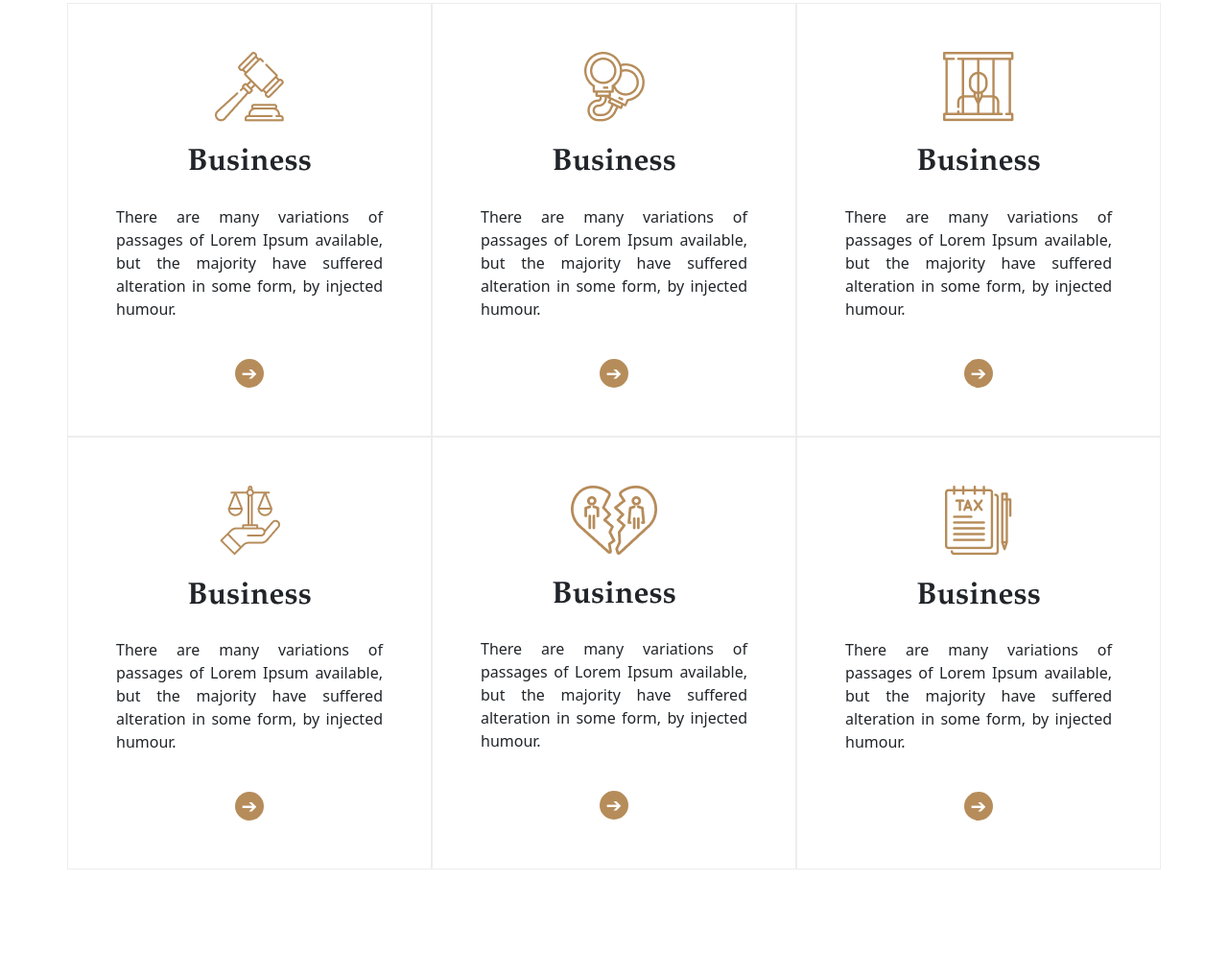
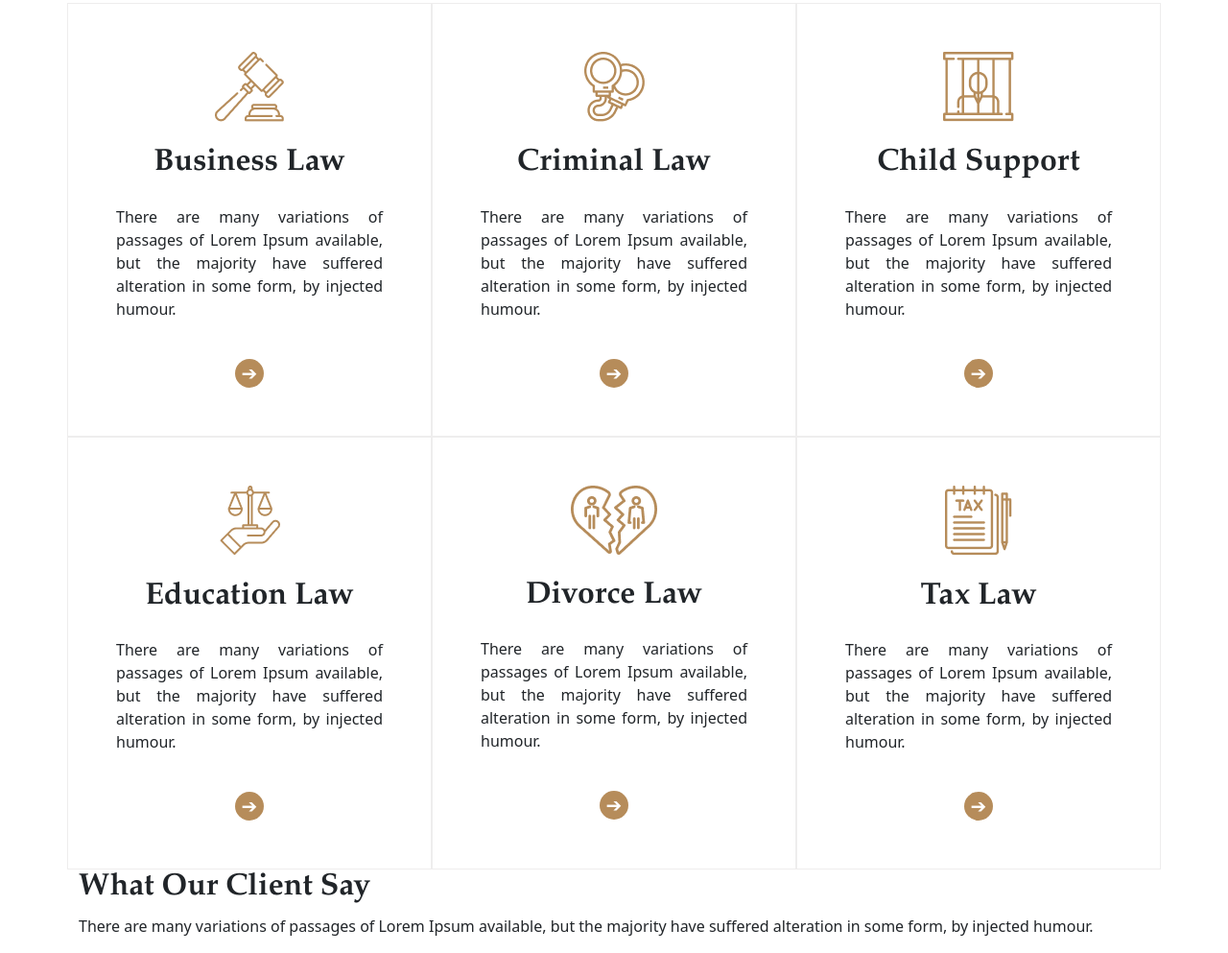
Before and after one commit to mdibrahimkhalil1995/3rd-assignment, a plain HTML site: page index.html in a window 1280 px wide. Shown: the part 769-1762 px from the top of the page at 96% size. Before the commit the page ends 1675 px from the top, so only its background shows below. Drawn offline with Linux system fonts and the light colour scheme.

Commit message:
add some line for carosul

```diff
--- a/index.html
+++ b/index.html
@@ -98,37 +98,37 @@
                </div>
                 <div class="service-box col-sm-12 col-md-6 col-lg-4">
                     <img class="" src="images/business.png" alt="image">
-                    <h2 class="mt-4">Business</h2>
+                    <h2 class="mt-4">Business Law</h2>
                     <p class="mt-4">There are many variations of passages of Lorem Ipsum available, but the majority have suffered alteration in some form, by injected humour.</p>
                     <a class="mt-4" href="#">&#10132;</a>
                 </div>
                 <div class="service-box col-sm-12 col-md-6 col-lg-4">
                     <img class="" src="images/criminal.png" alt="image">
-                    <h2 class="mt-4">Business</h2>
+                    <h2 class="mt-4">Criminal Law</h2>
                     <p class="mt-4">There are many variations of passages of Lorem Ipsum available, but the majority have suffered alteration in some form, by injected humour.</p>
                     <a class="mt-4" href="#">&#10132;</a>
                 </div>
                 <div class="service-box col-sm-12 col-md-6 col-lg-4">
                     <img class="" src="images/child.png" alt="image">
-                    <h2 class="mt-4">Business</h2>
+                    <h2 class="mt-4">Child Support</h2>
                     <p class="mt-4">There are many variations of passages of Lorem Ipsum available, but the majority have suffered alteration in some form, by injected humour.</p>
                     <a class="mt-4" href="#">&#10132;</a>
                 </div>
                 <div class="service-box col-sm-12 col-md-6 col-lg-4">
                     <img class="" src="images/education.png" alt="image">
-                    <h2 class="mt-4">Business</h2>
+                    <h2 class="mt-4">Education Law</h2>
                     <p class="mt-4">There are many variations of passages of Lorem Ipsum available, but the majority have suffered alteration in some form, by injected humour.</p>
                     <a class="mt-4" href="#">&#10132;</a>
                 </div>
                 <div class="service-box col-sm-12 col-md-6 col-lg-4">
                     <img class="" src="images/divorce.png" alt="image">
-                    <h2 class="mt-4">Business</h2>
+                    <h2 class="mt-4">Divorce Law</h2>
                     <p class="mt-4">There are many variations of passages of Lorem Ipsum available, but the majority have suffered alteration in some form, by injected humour.</p>
                     <a class="mt-4" href="#">&#10132;</a>
                 </div>
                 <div class="service-box col-sm-12 col-md-6 col-lg-4">
                     <img class="" src="images/tax.png" alt="image">
-                    <h2 class="mt-4">Business</h2>
+                    <h2 class="mt-4">Tax Law</h2>
                     <p class="mt-4">There are many variations of passages of Lorem Ipsum available, but the majority have suffered alteration in some form, by injected humour.</p>
                     <a class="mt-4" href="#">&#10132;</a>
                 </div>
@@ -137,6 +137,18 @@
     </section>
 
 
+    <section>
+      <div class="container">
+        <div class="row">
+          <div class="col">
+            <h2>What Our Client Say</h2>
+            <p>There are many variations of passages of Lorem Ipsum available, but the majority have suffered alteration in some form, by injected humour.</p>
+          </div>
+        </div>
+      </div>
+    </section>
+
+
     <!-- Bootstrap Java Script -->
     <script src="js/bootstrap.min.js"></script>
   </body>
```
